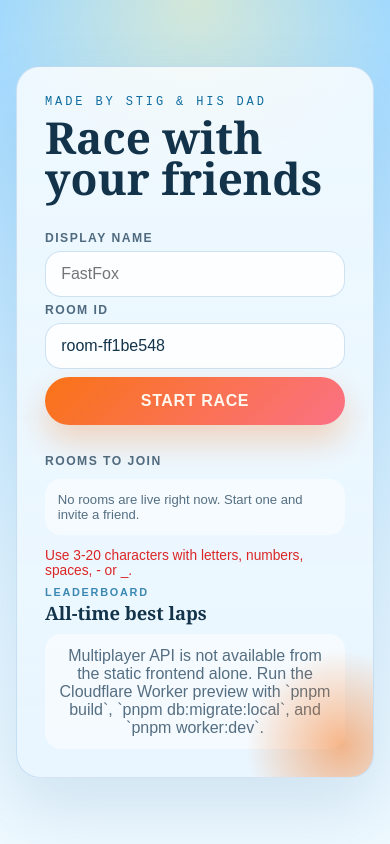
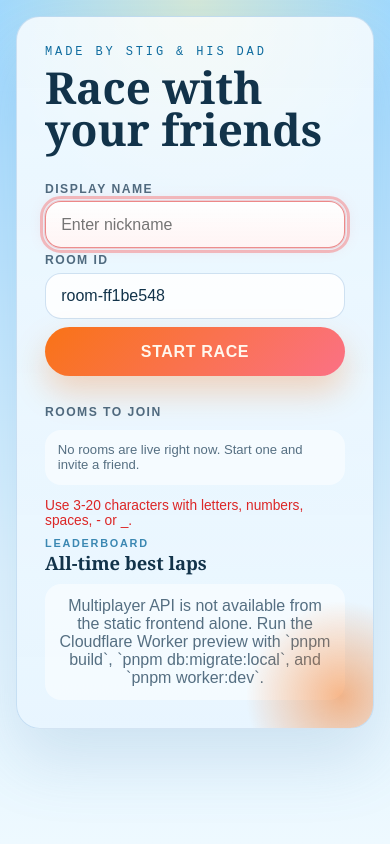
Before and after one commit to vspruyt/racebaan, a website built with Vite: page index.html in a window 390 px wide. Both pictures are taken after a click on the button "START RACE". Built offline with nearby package versions, Linux system fonts and the light colour scheme; files whose address does not match are found by name.

Commit message:
fix responsiveness for mobile screens

```diff
--- a/src/game/runtime.js
+++ b/src/game/runtime.js
@@ -2307,7 +2307,7 @@ function onCameraPointerMove(event) {
 
   cameraState.orbitYaw -= deltaX * 0.008
   cameraState.orbitPitch = THREE.MathUtils.clamp(
-    cameraState.orbitPitch + deltaY * 0.006,
+    cameraState.orbitPitch - deltaY * 0.006,
     ORBIT_MIN_PHI,
     ORBIT_MAX_PHI,
   )
--- a/src/game/template.js
+++ b/src/game/template.js
@@ -22,7 +22,7 @@ export const APP_TEMPLATE = `
               class="text-input"
               type="text"
               maxlength="20"
-              placeholder="FastFox"
+              placeholder="Enter nickname"
               data-display-name-input
             />
           </label>
--- a/src/main.js
+++ b/src/main.js
@@ -79,6 +79,13 @@ function setIdentityMessage(message, tone = 'neutral', source = 'general') {
   for (const node of identityMessages) {
     node.textContent = message
     node.dataset.tone = tone
+  }
+}
+
+function setInputValidationState(inputs, isInvalid) {
+  for (const input of inputs) {
+    input.toggleAttribute('data-invalid', isInvalid)
+    input.setAttribute('aria-invalid', isInvalid ? 'true' : 'false')
   }
 }
 
@@ -401,7 +408,11 @@ function persistIdentityFromUi() {
   const displayName = saveDisplayName(displayNameRaw)
   const roomId = saveRoomId(roomIdRaw)
 
+  setInputValidationState(displayNameInputs, false)
+
   if (!displayName) {
+    setInputValidationState(displayNameInputs, true)
+    displayNameInputs[0]?.focus()
     setIdentityMessage(
       'Use 3-20 characters with letters, numbers, spaces, - or _.',
       'error',
@@ -705,6 +716,7 @@ leaveRoomButton?.addEventListener('click', () => {
 for (const input of displayNameInputs) {
   input.addEventListener('input', () => {
     touchUserActivity()
+    setInputValidationState(displayNameInputs, false)
     syncInputValues(input.value, displayNameInputs)
   })
 }
--- a/src/style.css
+++ b/src/style.css
@@ -78,6 +78,7 @@ canvas {
   place-items: center;
   padding: 1.5rem;
   overflow: auto;
+  touch-action: pan-y;
 }
 
 .screen-game {
@@ -1047,6 +1048,19 @@ h1 {
   outline-offset: 2px;
 }
 
+.text-input[data-invalid] {
+  border-color: rgba(220, 38, 38, 0.52);
+  background:
+    linear-gradient(180deg, rgba(255, 255, 255, 0.94), rgba(255, 244, 244, 0.98));
+  box-shadow:
+    0 0 0 1px rgba(220, 38, 38, 0.14),
+    0 0 0.9rem rgba(248, 113, 113, 0.18);
+}
+
+.text-input[data-invalid]:focus-visible {
+  outline-color: rgba(248, 113, 113, 0.45);
+}
+
 .form-message {
   margin: 0;
   min-height: 1.2rem;
@@ -1400,6 +1414,14 @@ code {
     padding: 1rem;
   }
 
+  .screen-home {
+    place-items: start center;
+    align-content: start;
+    overflow-y: auto;
+    -webkit-overflow-scrolling: touch;
+    touch-action: pan-y;
+  }
+
   .hint {
     display: none;
   }
```
Also changed, not shown: 2 other files.
